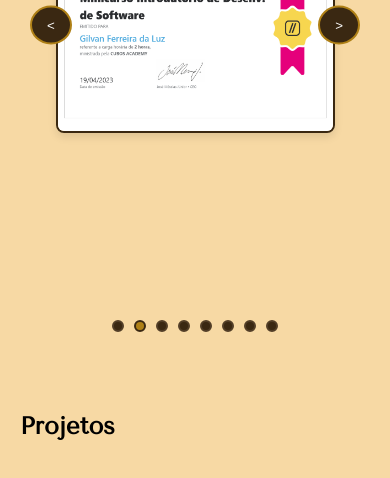
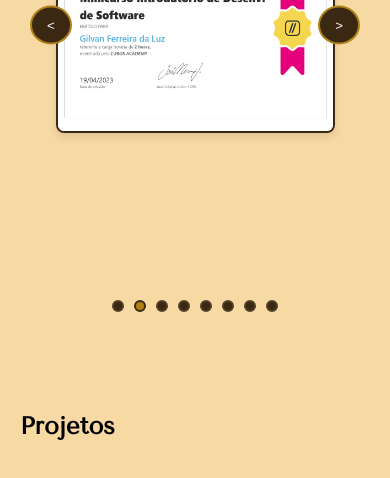
Before and after one commit to gilvanfdaluz/portfolioTeste3, a plain HTML site: page index.html in a window 390 px wide. Shown: the part 1980-2458 px from the top of the page. Drawn offline with nearby package versions, Linux system fonts and the light colour scheme; a web font is replaced by a local one.

Commit message:
Atualizado

```diff
--- a/assets/css/style.css
+++ b/assets/css/style.css
@@ -297,7 +297,7 @@
 /* Indicadores de slide (círculos) */
 main .container .slide .indicators {
     position: absolute;
-    bottom: 10px;
+    bottom: 50px;
     left: 50%;
     transform: translateX(-50%);
     display: flex;
@@ -309,7 +309,6 @@
     background-color: #3a2812;
     border: 2px solid #523e27;
     border-radius: 50%;
-    margin-bottom: 70px;
     cursor: pointer;
     transition: background-color 0.3s ease, transform 0.3s ease;
 }
@@ -343,6 +342,7 @@
     main .profile .training img{
         width: 130px;
     }
+
 }
 
 @media (max-width: 768px){
@@ -452,6 +452,9 @@
     main .banner .diploma img{
         max-width: 90%;
     }
+    main .container .slide .indicators {
+        bottom: 100px;
+    }
 }
 
 @media (max-width: 425px) {
```
